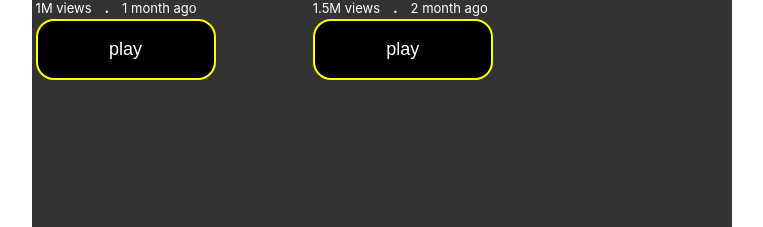
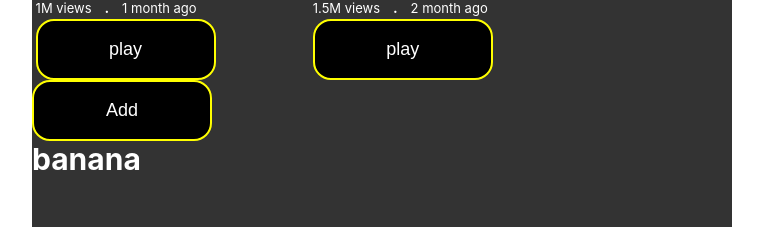
Before and after one commit to Rakesh60/vite-project, a React (Vite) app: page / in a window 1280 px wide. Shown: the part 516-743 px from the top of the page, without its empty margins (258-1021 px from the left). Built offline with nearby package versions, Linux system fonts and the light colour scheme.

Commit message:
counter added

```diff
--- a/src/App.jsx
+++ b/src/App.jsx
@@ -4,6 +4,7 @@ import PlayButton from "./components/PlayButton";
 import Resume from "./Resume/Resume";
 import videos from "./data/data";
 import "./App.css";
+import Counter from "./components/Counter";
 
 function App() {
   return (
@@ -37,6 +38,10 @@ function App() {
 
       </div> */}
       {/* <Resume ></Resume> */}
+
+      <div >
+      <Counter></Counter>
+      </div>
     </div>
   );
 }
--- /dev/null
+++ b/src/components/Counter.jsx
@@ -0,0 +1,32 @@
+import React from 'react'
+import { useState } from 'react'
+
+function Counter() {
+    // const [number, setnumber] = useState(0)
+    var fruit = useState('banana');
+    let fname=fruit[0];
+    let setfname=fruit[1]
+
+
+        // Returns a pair
+    function handelClick(e){
+        e.stopPropagation()
+        // setnumber(number+1)
+        // console.log(number)
+        console.log(setfname)
+        console.log(fname)
+    }
+
+
+  return (
+    <div>
+
+
+      <button onClick={handelClick}>Add</button>
+      {/* <h1 style={{color:'white',fontSize:'30px'}} >{number}</h1> */}
+      <h1 style={{color:'white',fontSize:'30px'}}>{fname}</h1>
+    </div>
+  )
+}
+
+export default Counter
```
